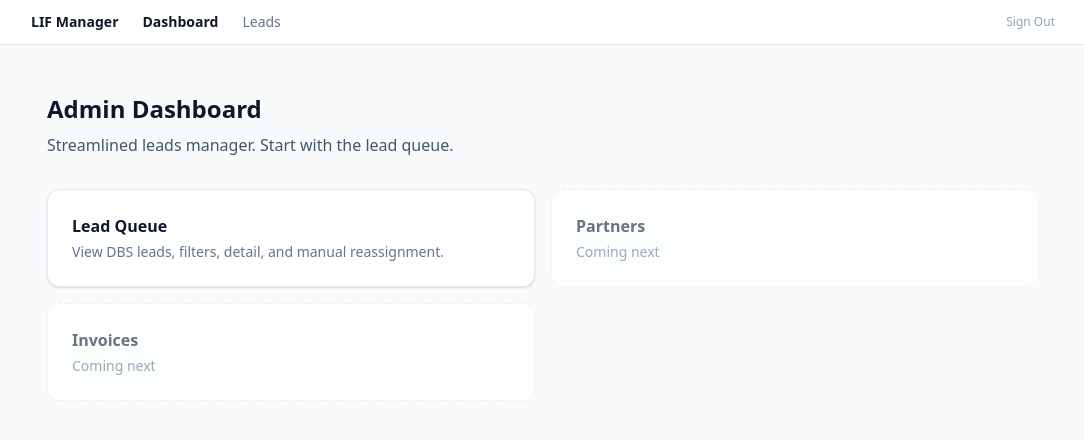
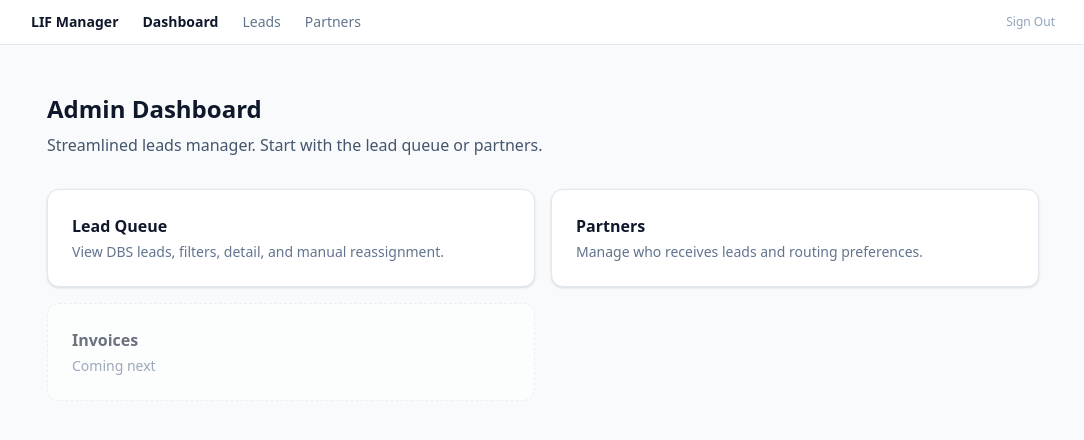
Before and after one commit to robertk-star/lif-manager, a Next.js app: page /admin in a window 1280 px wide. Shown: the top 440 px of the page, without its empty margins (97-1181 px from the left). Built offline with nearby package versions, Linux system fonts and the light colour scheme; no server answers.

Commit message:
Link Partners from admin dashboard

```diff
--- a/app/admin/page.tsx
+++ b/app/admin/page.tsx
@@ -7,7 +7,6 @@ export default function AdminDashboardPage() {
   const router = useRouter();
 
   useEffect(() => {
-    // Soft check: if leads API returns 401, send to login
     fetch("/api/admin/leads?limit=1").then((res) => {
       if (res.status === 401) router.replace("/admin/login");
     });
@@ -30,6 +29,9 @@ export default function AdminDashboardPage() {
             <a href="/admin/leads" className="text-sm text-slate-500 hover:text-slate-900">
               Leads
             </a>
+            <a href="/admin/partners" className="text-sm text-slate-500 hover:text-slate-900">
+              Partners
+            </a>
           </div>
           <button
             onClick={handleLogout}
@@ -43,7 +45,7 @@ export default function AdminDashboardPage() {
       <main className="mx-auto max-w-5xl px-4 py-12">
         <h1 className="text-2xl font-bold text-slate-900">Admin Dashboard</h1>
         <p className="mt-2 text-slate-600">
-          Streamlined leads manager. Start with the lead queue.
+          Streamlined leads manager. Start with the lead queue or partners.
         </p>
 
         <div className="mt-8 grid gap-4 sm:grid-cols-2">
@@ -56,10 +58,15 @@ export default function AdminDashboardPage() {
               View DBS leads, filters, detail, and manual reassignment.
             </p>
           </a>
-          <div className="rounded-xl border border-dashed border-slate-200 bg-white p-6 opacity-60">
+          <a
+            href="/admin/partners"
+            className="rounded-xl border border-slate-200 bg-white p-6 shadow-sm transition hover:border-slate-300"
+          >
             <h2 className="font-semibold text-slate-900">Partners</h2>
-            <p className="mt-1 text-sm text-slate-500">Coming next</p>
-          </div>
+            <p className="mt-1 text-sm text-slate-500">
+              Manage who receives leads and routing preferences.
+            </p>
+          </a>
           <div className="rounded-xl border border-dashed border-slate-200 bg-white p-6 opacity-60">
             <h2 className="font-semibold text-slate-900">Invoices</h2>
             <p className="mt-1 text-sm text-slate-500">Coming next</p>
```
